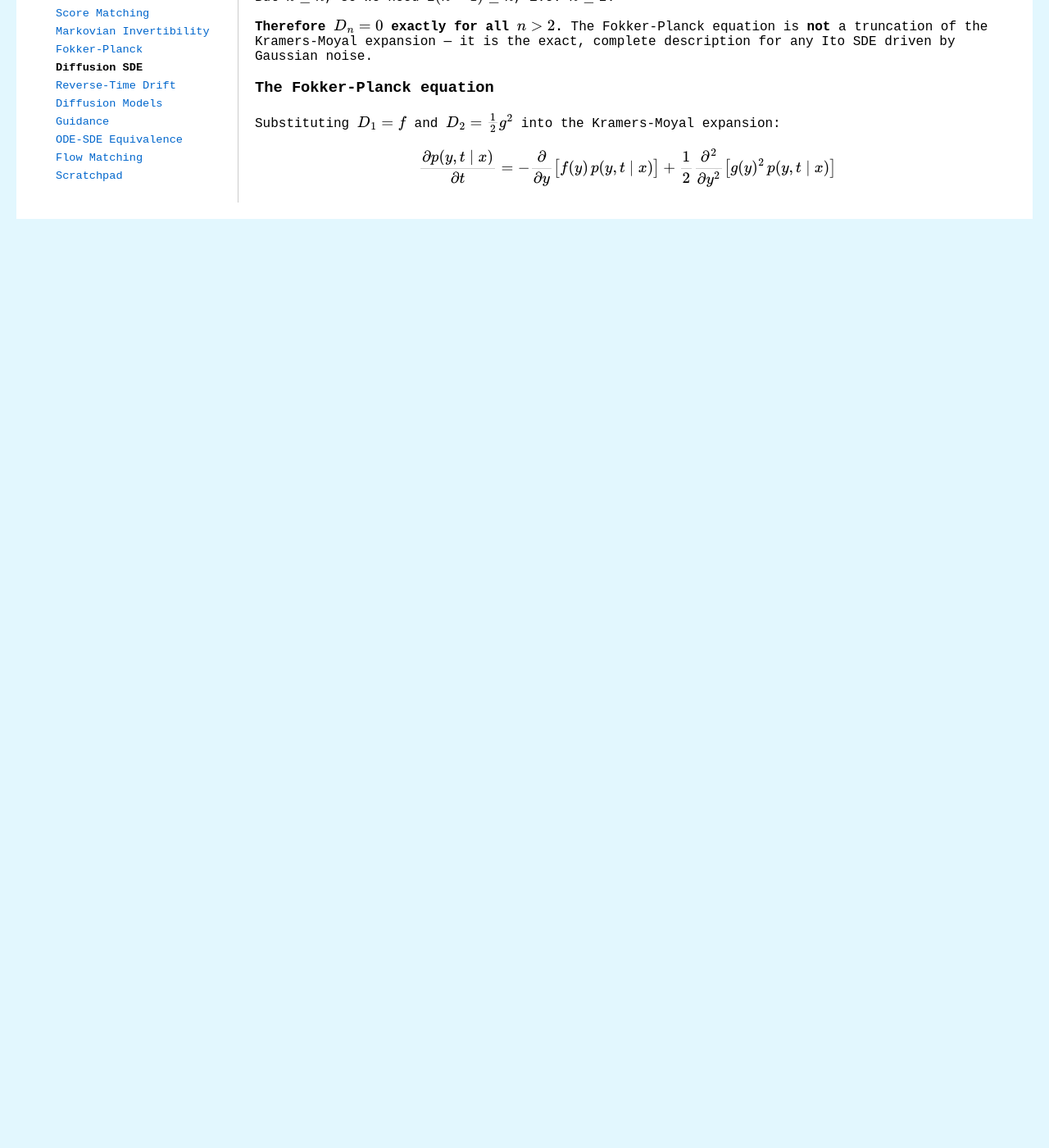
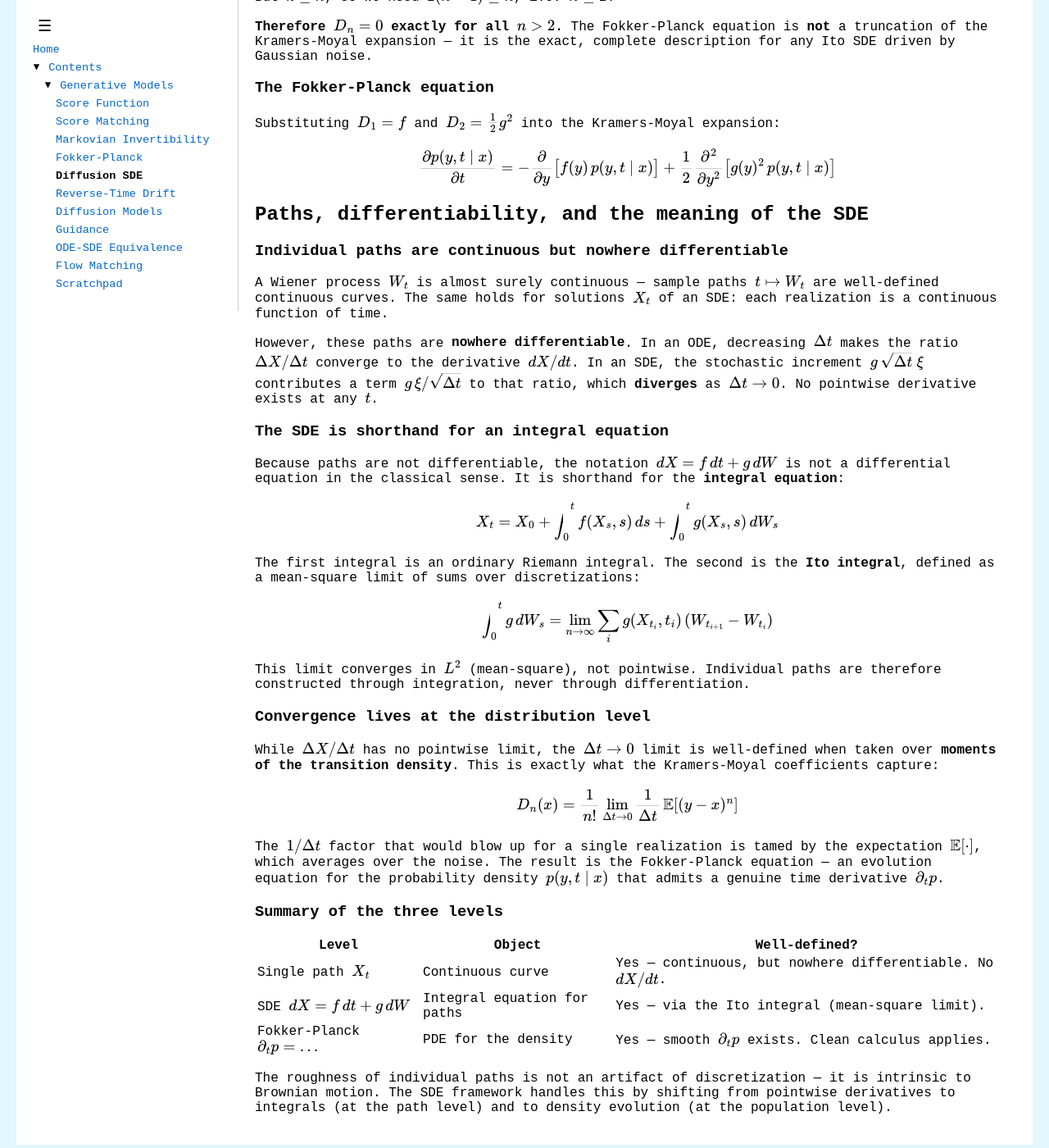
Before and after one commit to scer80/scer80.github.io, a Jekyll site: the page built from contents/generative_models/diffusion_sde.md, in a window 1280 px wide and 1400 px high, scrolled down 1664 px. Shown: the whole window at 82% size. Built offline with Jekyll 4.4.1, drawn with Linux system fonts in a browser that asks for light colours; our own code applies the rules of GitHub Pages for plain Markdown files; before the commit the page ends 1951 px from its top, so only the background shows below that; some of the changed text lies outside the part shown.

Commit message:
add explanations for diffusion SDE

```diff
--- a/contents/generative_models/diffusion_sde.md
+++ b/contents/generative_models/diffusion_sde.md
@@ -7,7 +7,7 @@ layout: contents
 
 ## Wiener Process and Ito Calculus
 
-SDE: $dx=f(x(t),t)dt+g(x(t), t)dW$.
+Wiener process SDE: $dx=f(x(t),t)dt+g(x(t), t)dW$.
 
 - $dW$ is a Wiener process or Brownian motion
     *   $W_0 = 0$ (it starts at zero).
@@ -71,3 +71,41 @@ But $k \leq n$, so we need $2(n-1) \leq n$, i.e. $n \leq 2$.
 Substituting $D_1 = f$ and $D_2 = \tfrac{1}{2}g^2$ into the Kramers-Moyal expansion:
 
 $$\frac{\partial p(y, t \mid x)}{\partial t} = -\frac{\partial}{\partial y}\big[f(y)\, p(y,t \mid x)\big] + \frac{1}{2}\frac{\partial^2}{\partial y^2}\big[g(y)^2\, p(y,t \mid x)\big]$$
+
+## Paths, differentiability, and the meaning of the SDE
+
+### Individual paths are continuous but nowhere differentiable
+
+A Wiener process $W_t$ is almost surely continuous — sample paths $t \mapsto W_t$ are well-defined continuous curves. The same holds for solutions $X_t$ of an SDE: each realization is a continuous function of time.
+
+However, these paths are **nowhere differentiable**. In an ODE, decreasing $\Delta t$ makes the ratio $\Delta X / \Delta t$ converge to the derivative $dX/dt$. In an SDE, the stochastic increment $g\,\sqrt{\Delta t}\;\xi$ contributes a term $g\,\xi / \sqrt{\Delta t}$ to that ratio, which **diverges** as $\Delta t \to 0$. No pointwise derivative exists at any $t$.
+
+### The SDE is shorthand for an integral equation
+
+Because paths are not differentiable, the notation $dX = f\,dt + g\,dW$ is not a differential equation in the classical sense. It is shorthand for the **integral equation**:
+
+$$X_t = X_0 + \int_0^t f(X_s, s)\,ds + \int_0^t g(X_s, s)\,dW_s$$
+
+The first integral is an ordinary Riemann integral. The second is the **Ito integral**, defined as a mean-square limit of sums over discretizations:
+
+$$\int_0^t g\,dW_s = \lim_{n\to\infty} \sum_i g(X_{t_i}, t_i)\,(W_{t_{i+1}} - W_{t_i})$$
+
+This limit converges in $L^2$ (mean-square), not pointwise. Individual paths are therefore constructed through integration, never through differentiation.
+
+### Convergence lives at the distribution level
+
+While $\Delta X / \Delta t$ has no pointwise limit, the $\Delta t \to 0$ limit is well-defined when taken over **moments of the transition density**. This is exactly what the Kramers-Moyal coefficients capture:
+
+$$D_n(x) = \frac{1}{n!}\lim_{\Delta t \to 0}\frac{1}{\Delta t}\,\mathbb{E}[(y-x)^n]$$
+
+The $1/\Delta t$ factor that would blow up for a single realization is tamed by the expectation $\mathbb{E}[\cdot]$, which averages over the noise. The result is the Fokker-Planck equation — an evolution equation for the probability density $p(y,t \mid x)$ that admits a genuine time derivative $\partial_t p$.
+
+### Summary of the three levels
+
+| Level | Object | Well-defined? |
+|---|---|---|
+| Single path $X_t$ | Continuous curve | Yes — continuous, but nowhere differentiable. No $dX/dt$. |
+| SDE $dX = f\,dt + g\,dW$ | Integral equation for paths | Yes — via the Ito integral (mean-square limit). |
+| Fokker-Planck $\partial_t p = \ldots$ | PDE for the density | Yes — smooth $\partial_t p$ exists. Clean calculus applies. |
+
+The roughness of individual paths is not an artifact of discretization — it is intrinsic to Brownian motion. The SDE framework handles this by shifting from pointwise derivatives to integrals (at the path level) and to density evolution (at the population level).
```
Also changed, not shown: contents/generative_models/diffusion_inversion.md (+1 -1 lines), contents/generative_models/ode_sde_equivalence.md (+1 -1 lines).
